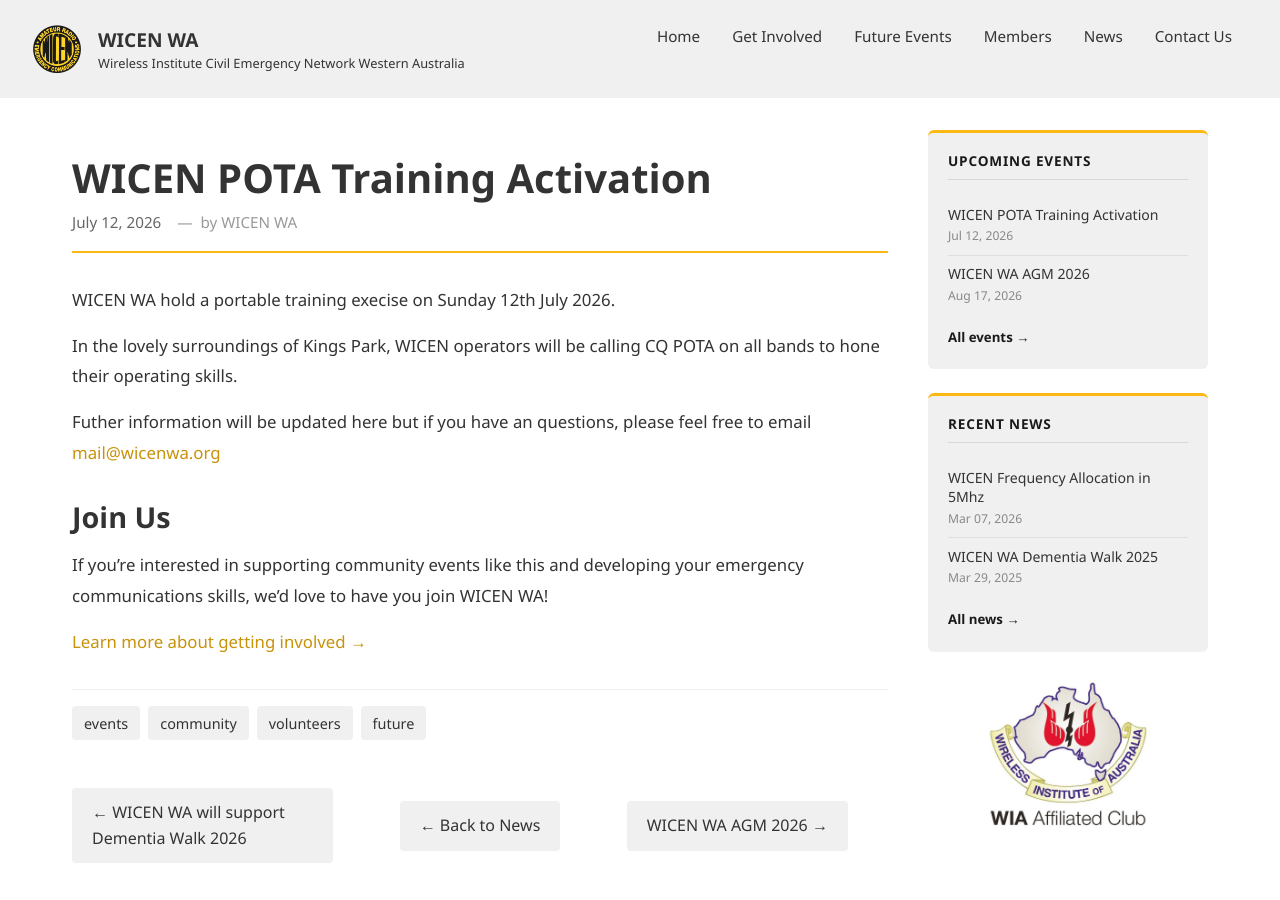
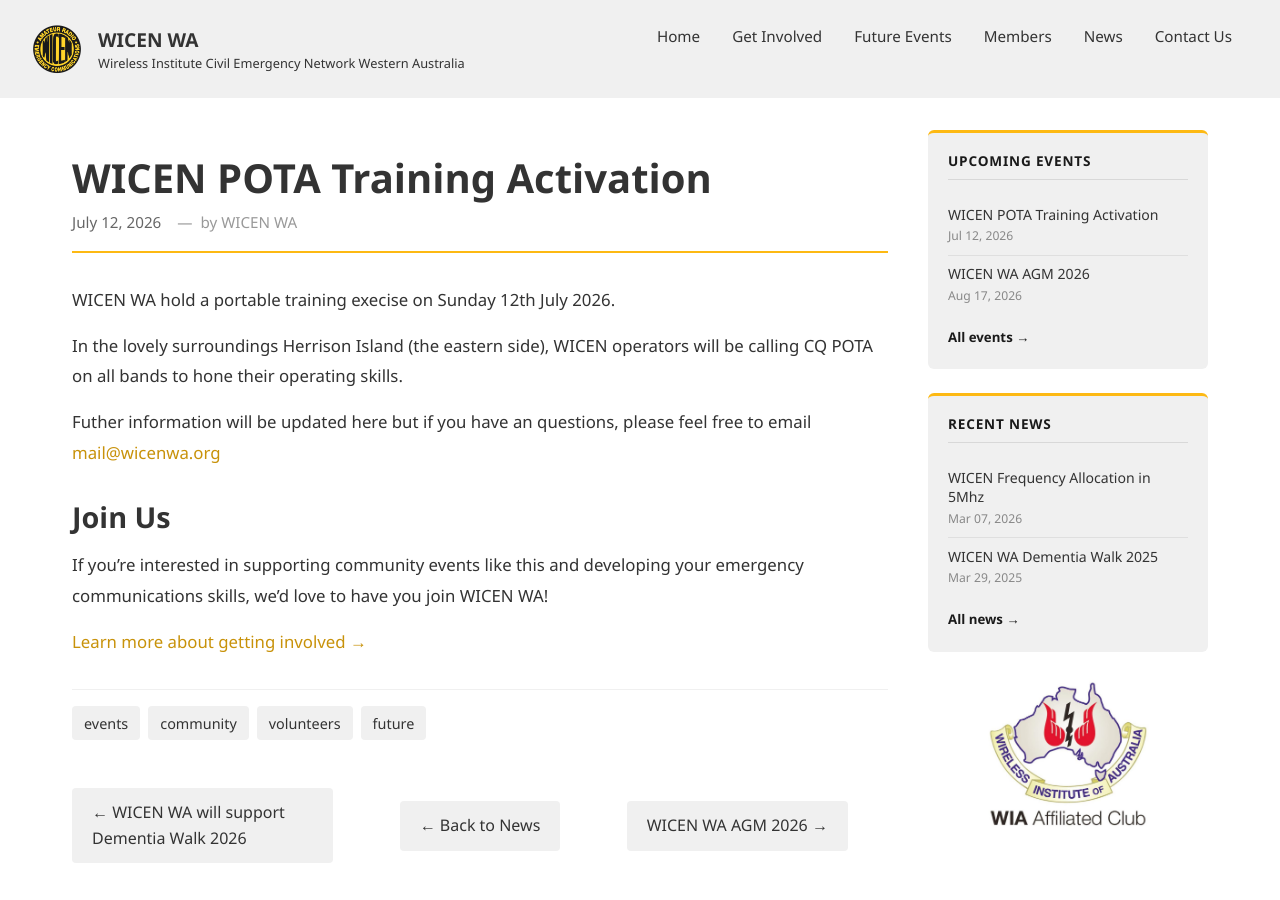
Before and after one commit to jubbp/WICENWA-Web, a Jekyll site: the page built from _posts/2026-07-12-POTA-Activation.md, in a window 1280 px wide and 900 px high. Built offline with Jekyll 4.4.1, drawn with Linux system fonts in a browser that asks for light colours.

Commit message:
adjust location of pota event

```diff
--- a/_posts/2026-07-12-POTA-Activation.md
+++ b/_posts/2026-07-12-POTA-Activation.md
@@ -8,7 +8,7 @@
 
 WICEN WA hold a portable training execise on Sunday 12th July 2026.
 
-In the lovely surroundings of Kings Park, WICEN operators will be calling CQ POTA on all bands to hone their operating skills.
+In the lovely surroundings Herrison Island (the eastern side), WICEN operators will be calling CQ POTA on all bands to hone their operating skills.
 
 Futher information will be updated here but if you have an questions, please feel free to email [mail@wicenwa.org](mailto:mail@wicenwa.org)
 
```
